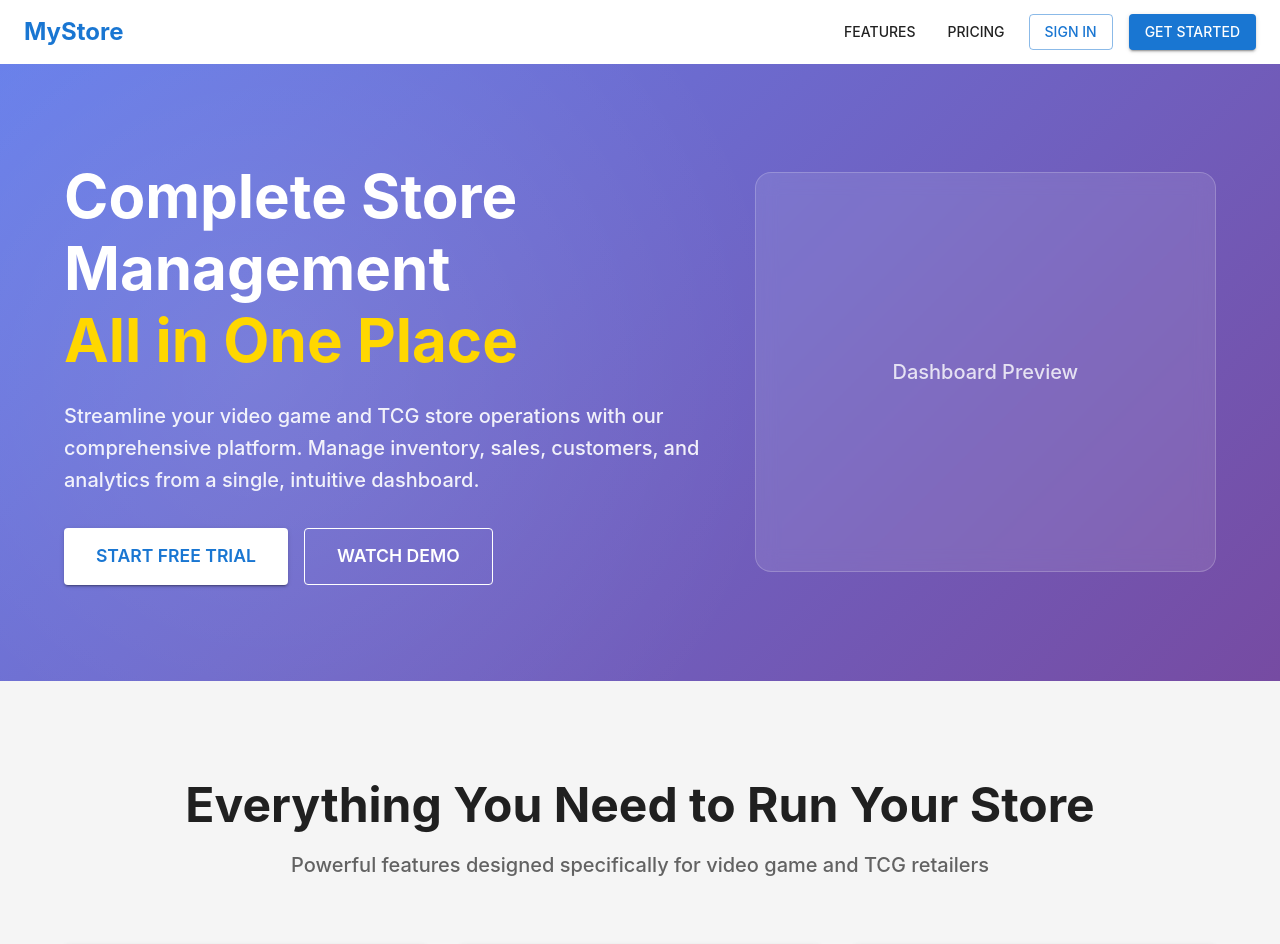
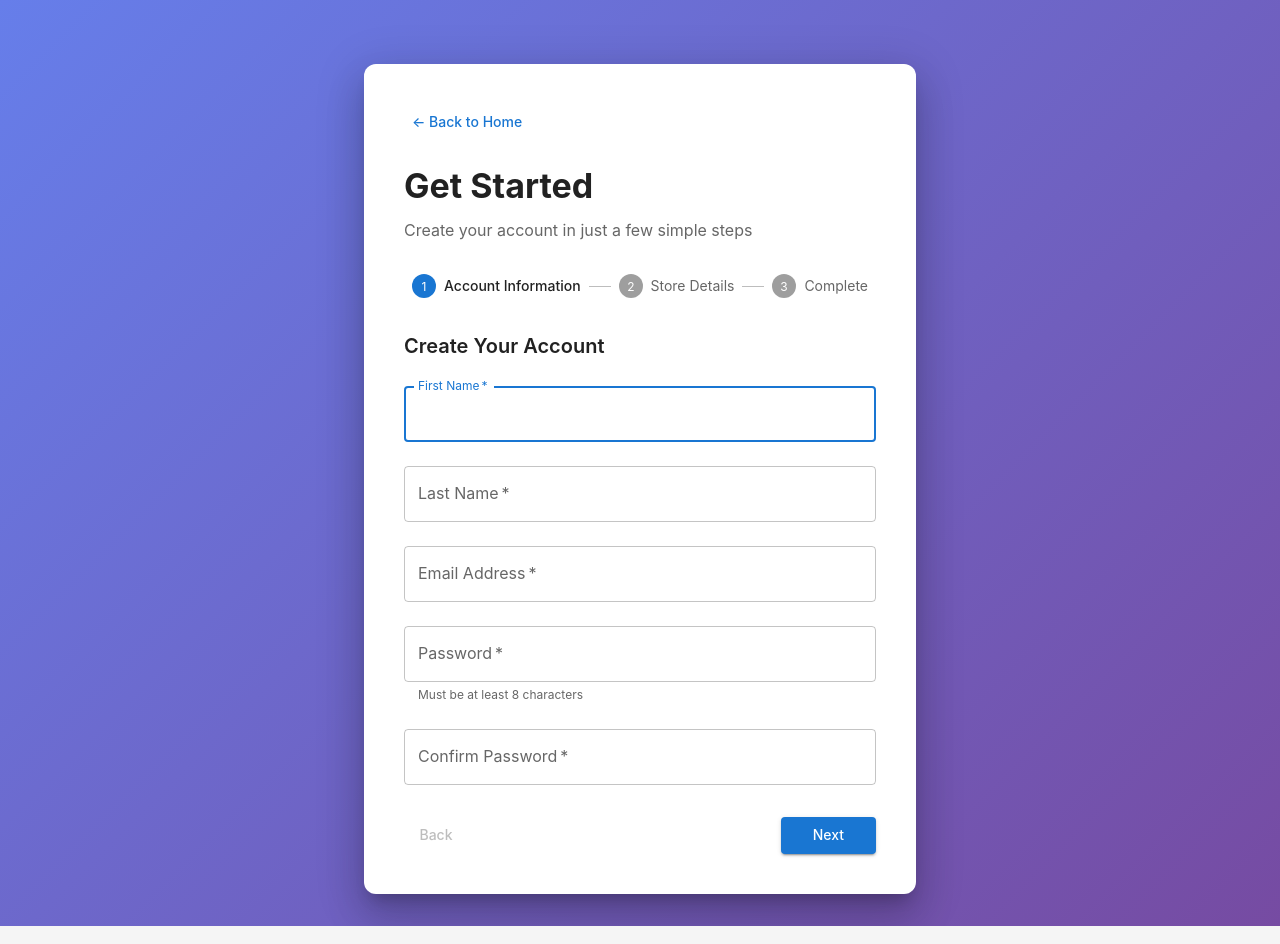
Before and after one commit to retrostoremanager/web-mystore, a React (Vite) app: page /signup in a window 1280 px wide. Shown: the top 944 px of the page. Built offline with nearby package versions, Linux system fonts and the light colour scheme.

Commit message:
adding "get started" wizard.

```diff
--- a/package.json
+++ b/package.json
@@ -15,7 +15,8 @@
     "@mui/icons-material": "^5.15.0",
     "@mui/material": "^5.15.0",
     "react": "^18.2.0",
-    "react-dom": "^18.2.0"
+    "react-dom": "^18.2.0",
+    "react-router-dom": "^7.10.1"
   },
   "devDependencies": {
     "@types/react": "^18.2.43",
--- a/src/App.jsx
+++ b/src/App.jsx
@@ -1,6 +1,8 @@
 import { ThemeProvider, createTheme } from '@mui/material/styles';
 import CssBaseline from '@mui/material/CssBaseline';
+import { BrowserRouter as Router, Routes, Route } from 'react-router-dom';
 import LandingPage from './components/LandingPage';
+import AccountWizard from './components/AccountWizard';
 
 const theme = createTheme({
   palette: {
@@ -44,7 +46,12 @@ function App() {
   return (
     <ThemeProvider theme={theme}>
       <CssBaseline />
-      <LandingPage />
+      <Router>
+        <Routes>
+          <Route path="/" element={<LandingPage />} />
+          <Route path="/signup" element={<AccountWizard />} />
+        </Routes>
+      </Router>
     </ThemeProvider>
   );
 }
--- /dev/null
+++ b/src/components/AccountWizard.jsx
@@ -0,0 +1,293 @@
+import { useState } from 'react';
+import {
+  Box,
+  Container,
+  Typography,
+  Button,
+  TextField,
+  Stepper,
+  Step,
+  StepLabel,
+  Paper,
+  Stack,
+  Alert,
+  CircularProgress,
+} from '@mui/material';
+import { CheckCircle } from '@mui/icons-material';
+import { useNavigate } from 'react-router-dom';
+
+const steps = ['Account Information', 'Store Details', 'Complete'];
+
+const AccountWizard = () => {
+  const navigate = useNavigate();
+  const [activeStep, setActiveStep] = useState(0);
+  const [loading, setLoading] = useState(false);
+  const [error, setError] = useState('');
+
+  const [formData, setFormData] = useState({
+    firstName: '',
+    lastName: '',
+    email: '',
+    password: '',
+    confirmPassword: '',
+    storeName: '',
+  });
+
+  const handleInputChange = (field) => (event) => {
+    setFormData({ ...formData, [field]: event.target.value });
+    setError('');
+  };
+
+  const validateStep1 = () => {
+    if (!formData.firstName.trim()) {
+      setError('First name is required');
+      return false;
+    }
+    if (!formData.lastName.trim()) {
+      setError('Last name is required');
+      return false;
+    }
+    if (!formData.email.trim()) {
+      setError('Email is required');
+      return false;
+    }
+    if (!/^[^\s@]+@[^\s@]+\.[^\s@]+$/.test(formData.email)) {
+      setError('Please enter a valid email address');
+      return false;
+    }
+    if (!formData.password) {
+      setError('Password is required');
+      return false;
+    }
+    if (formData.password.length < 8) {
+      setError('Password must be at least 8 characters');
+      return false;
+    }
+    if (formData.password !== formData.confirmPassword) {
+      setError('Passwords do not match');
+      return false;
+    }
+    return true;
+  };
+
+  const validateStep2 = () => {
+    if (!formData.storeName.trim()) {
+      setError('Store name is required');
+      return false;
+    }
+    return true;
+  };
+
+  const handleNext = () => {
+    setError('');
+    if (activeStep === 0 && !validateStep1()) {
+      return;
+    }
+    if (activeStep === 1 && !validateStep2()) {
+      return;
+    }
+    setActiveStep((prevStep) => prevStep + 1);
+  };
+
+  const handleBack = () => {
+    setError('');
+    setActiveStep((prevStep) => prevStep - 1);
+  };
+
+  const handleSubmit = async () => {
+    setLoading(true);
+    setError('');
+
+    // Simulate API call
+    try {
+      await new Promise((resolve) => setTimeout(resolve, 1500));
+
+      // In a real app, you would make an API call here
+      console.log('Account created:', formData);
+
+      // Move to completion step
+      setActiveStep(2);
+    } catch (err) {
+      setError('Failed to create account. Please try again.');
+    } finally {
+      setLoading(false);
+    }
+  };
+
+  const renderStepContent = () => {
+    switch (activeStep) {
+      case 0:
+        return (
+          <Stack spacing={3}>
+            <Typography variant="h6" sx={{ mb: 2, fontWeight: 600 }}>
+              Create Your Account
+            </Typography>
+            <TextField
+              label="First Name"
+              fullWidth
+              required
+              value={formData.firstName}
+              onChange={handleInputChange('firstName')}
+              autoFocus
+            />
+            <TextField
+              label="Last Name"
+              fullWidth
+              required
+              value={formData.lastName}
+              onChange={handleInputChange('lastName')}
+            />
+            <TextField
+              label="Email Address"
+              fullWidth
+              required
+              type="email"
+              value={formData.email}
+              onChange={handleInputChange('email')}
+            />
+            <TextField
+              label="Password"
+              fullWidth
+              required
+              type="password"
+              value={formData.password}
+              onChange={handleInputChange('password')}
+              helperText="Must be at least 8 characters"
+            />
+            <TextField
+              label="Confirm Password"
+              fullWidth
+              required
+              type="password"
+              value={formData.confirmPassword}
+              onChange={handleInputChange('confirmPassword')}
+            />
+          </Stack>
+        );
+
+      case 1:
+        return (
+          <Stack spacing={3}>
+            <Typography variant="h6" sx={{ mb: 2, fontWeight: 600 }}>
+              Tell Us About Your Store
+            </Typography>
+            <TextField
+              label="Store Name"
+              fullWidth
+              required
+              value={formData.storeName}
+              onChange={handleInputChange('storeName')}
+              placeholder="e.g., GameStop Central"
+              autoFocus
+            />
+          </Stack>
+        );
+
+      case 2:
+        return (
+          <Stack spacing={3} alignItems="center" sx={{ py: 4 }}>
+            <CheckCircle sx={{ fontSize: 80, color: 'success.main' }} />
+            <Typography variant="h4" sx={{ fontWeight: 700, textAlign: 'center' }}>
+              Welcome to MyStore!
+            </Typography>
+            <Typography variant="body1" color="text.secondary" sx={{ textAlign: 'center', maxWidth: 500 }}>
+              Your account has been created successfully. You can now start managing your store.
+            </Typography>
+            <Button
+              variant="contained"
+              size="large"
+              onClick={() => navigate('/')}
+              sx={{ mt: 2, px: 4 }}
+            >
+              Go to Dashboard
+            </Button>
+          </Stack>
+        );
+
+      default:
+        return null;
+    }
+  };
+
+  return (
+    <Box
+      sx={{
+        minHeight: '100vh',
+        background: 'linear-gradient(135deg, #667eea 0%, #764ba2 100%)',
+        py: 4,
+      }}
+    >
+      <Container maxWidth="sm">
+        <Paper
+          elevation={24}
+          sx={{
+            p: { xs: 3, sm: 5 },
+            borderRadius: 3,
+            mt: 4,
+          }}
+        >
+          <Box sx={{ mb: 4 }}>
+            <Button
+              onClick={() => navigate('/')}
+              sx={{ mb: 3, textTransform: 'none' }}
+            >
+              ← Back to Home
+            </Button>
+            <Typography variant="h4" component="h1" gutterBottom sx={{ fontWeight: 700 }}>
+              Get Started
+            </Typography>
+            <Typography variant="body1" color="text.secondary">
+              Create your account in just a few simple steps
+            </Typography>
+          </Box>
+
+          <Stepper activeStep={activeStep} sx={{ mb: 4 }}>
+            {steps.map((label) => (
+              <Step key={label}>
+                <StepLabel>{label}</StepLabel>
+              </Step>
+            ))}
+          </Stepper>
+
+          {error && (
+            <Alert severity="error" sx={{ mb: 3 }}>
+              {error}
+            </Alert>
+          )}
+
+          <Box sx={{ minHeight: 400, mb: 4 }}>
+            {renderStepContent()}
+          </Box>
+
+          {activeStep < 2 && (
+            <Stack direction="row" spacing={2} justifyContent="space-between">
+              <Button
+                disabled={activeStep === 0}
+                onClick={handleBack}
+                sx={{ textTransform: 'none' }}
+              >
+                Back
+              </Button>
+              <Button
+                variant="contained"
+                onClick={activeStep === 1 ? handleSubmit : handleNext}
+                disabled={loading}
+                sx={{ textTransform: 'none', px: 4 }}
+              >
+                {loading ? (
+                  <CircularProgress size={24} color="inherit" />
+                ) : activeStep === 1 ? (
+                  'Create Account'
+                ) : (
+                  'Next'
+                )}
+              </Button>
+            </Stack>
+          )}
+        </Paper>
+      </Container>
+    </Box>
+  );
+};
+
+export default AccountWizard;
--- a/src/components/LandingPage.jsx
+++ b/src/components/LandingPage.jsx
@@ -20,10 +20,12 @@ import {
   Security,
   Speed,
 } from '@mui/icons-material';
+import { useNavigate } from 'react-router-dom';
 
 const LandingPage = () => {
   const theme = useTheme();
   const isMobile = useMediaQuery(theme.breakpoints.down('md'));
+  const navigate = useNavigate();
 
   const features = [
     {
@@ -76,7 +78,7 @@ const LandingPage = () => {
             <Button variant="outlined" color="primary">
               Sign In
             </Button>
-            <Button variant="contained" color="primary">
+            <Button variant="contained" color="primary" onClick={() => navigate('/signup')}>
               Get Started
             </Button>
           </Stack>
@@ -130,6 +132,7 @@ const LandingPage = () => {
                 <Button
                   variant="contained"
                   size="large"
+                  onClick={() => navigate('/signup')}
                   sx={{
                     bgcolor: 'white',
                     color: 'primary.main',
@@ -257,6 +260,7 @@ const LandingPage = () => {
             <Button
               variant="contained"
               size="large"
+              onClick={() => navigate('/signup')}
               sx={{
                 bgcolor: 'white',
                 color: 'primary.main',
```
Also changed, not shown: 1 other file (tests, documents, lock files or other folders).
